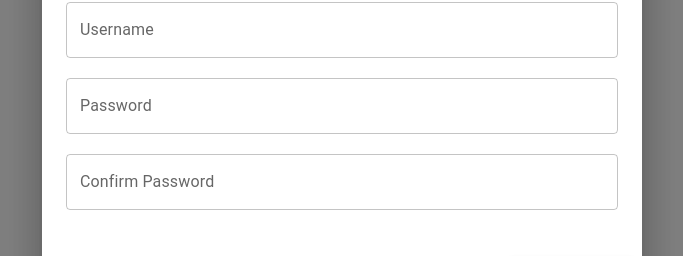
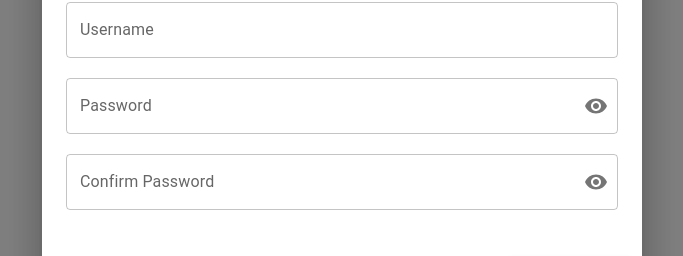
Before and after one commit to PendingUsername/my_webapp, a React (Create React App) app in the folder frontend/: page / in a window 1280 px wide. Both pictures are taken after typing "Sample", "Sample123" into the empty fields and a click on the button "CREATE USER". Shown: the part 280-536 px from the top of the page, without its empty margins (298-981 px from the left). Built offline with nearby package versions, Linux system fonts and the light colour scheme.

Commit message:
showPassword added

```diff
--- a/frontend/src/components/Login.js
+++ b/frontend/src/components/Login.js
@@ -12,7 +12,10 @@ import {
   DialogTitle,
   DialogContent,
   DialogActions,
+  IconButton,
+  InputAdornment,
 } from '@mui/material';
+import { Visibility, VisibilityOff } from '@mui/icons-material';
 import { useTheme } from '@mui/material/styles';
 
 // Login component to handle user login and superuser creation
@@ -20,6 +23,7 @@ const Login = ({ setToken }) => {
   // State for login credentials
   const [username, setUsername] = useState('');
   const [password, setPassword] = useState('');
+  const [showPassword, setShowPassword] = useState(false);
 
   // State for superuser dialog and new superuser details
   const [isSuperuserDialogOpen, setIsSuperuserDialogOpen] = useState(false);
@@ -28,6 +32,8 @@ const Login = ({ setToken }) => {
     newPassword: '',
     confirmPassword: '',
   });
+  const [showNewSuperuserPassword, setShowNewSuperuserPassword] = useState(false);
+  const [showConfirmPassword, setShowConfirmPassword] = useState(false);
 
   // Use theme to apply consistent styling
   const theme = useTheme();
@@ -111,6 +117,21 @@ const Login = ({ setToken }) => {
       });
   };
 
+  // Toggle password visibility
+  const handleTogglePasswordVisibility = () => {
+    setShowPassword((prevShowPassword) => !prevShowPassword);
+  };
+
+  // Toggle new superuser password visibility
+  const handleToggleNewSuperuserPasswordVisibility = () => {
+    setShowNewSuperuserPassword((prevShowPassword) => !prevShowPassword);
+  };
+
+  // Toggle confirm password visibility
+  const handleToggleConfirmPasswordVisibility = () => {
+    setShowConfirmPassword((prevShowPassword) => !prevShowPassword);
+  };
+
   return (
     <div style={{ display: 'flex', justifyContent: 'center', alignItems: 'center', height: '100vh' }}>
       <Paper
@@ -134,23 +155,35 @@ const Login = ({ setToken }) => {
           variant="outlined"
           fullWidth
           value={username}
-          onChange={(e) => setUsername(e.target.value)} // Update username state
+          onChange={(e) => setUsername(e.target.value)}
           style={{ marginBottom: '20px' }}
         />
         <TextField
-          type="password"
+          type={showPassword ? 'text' : 'password'}
           label="Password"
           variant="outlined"
           fullWidth
           value={password}
-          onChange={(e) => setPassword(e.target.value)} // Update password state
+          onChange={(e) => setPassword(e.target.value)}
           style={{ marginBottom: '30px' }}
+          InputProps={{
+            endAdornment: (
+              <InputAdornment position="end">
+                <IconButton
+                  onClick={handleTogglePasswordVisibility}
+                  edge="end"
+                >
+                  {showPassword ? <VisibilityOff /> : <Visibility />}
+                </IconButton>
+              </InputAdornment>
+            ),
+          }}
         />
         <Box display="flex" gap="15px" marginBottom="30px">
           <Button
             variant="contained"
             color="primary"
-            onClick={handleLogin} // Trigger login function
+            onClick={handleLogin}
             fullWidth
             style={{
               padding: '12px',
@@ -161,7 +194,7 @@ const Login = ({ setToken }) => {
           <Button
             variant="outlined"
             color="secondary"
-            onClick={handleOpenSuperuserDialog} // Open superuser creation dialog
+            onClick={handleOpenSuperuserDialog}
             fullWidth
             style={{
               padding: '12px',
@@ -181,26 +214,50 @@ const Login = ({ setToken }) => {
             variant="outlined"
             fullWidth
             value={newSuperuserDetails.newUsername}
-            onChange={(e) => handleSuperuserInputChange('newUsername', e.target.value)} // Update new superuser username
+            onChange={(e) => handleSuperuserInputChange('newUsername', e.target.value)}
             style={{ marginBottom: '20px' }}
           />
           <TextField
-            type="password"
+            type={showNewSuperuserPassword ? 'text' : 'password'}
             label="Password"
             variant="outlined"
             fullWidth
             value={newSuperuserDetails.newPassword}
-            onChange={(e) => handleSuperuserInputChange('newPassword', e.target.value)} // Update new superuser password
+            onChange={(e) => handleSuperuserInputChange('newPassword', e.target.value)}
             style={{ marginBottom: '20px' }}
+            InputProps={{
+              endAdornment: (
+                <InputAdornment position="end">
+                  <IconButton
+                    onClick={handleToggleNewSuperuserPasswordVisibility}
+                    edge="end"
+                  >
+                    {showNewSuperuserPassword ? <VisibilityOff /> : <Visibility />}
+                  </IconButton>
+                </InputAdornment>
+              ),
+            }}
           />
           <TextField
-            type="password"
+            type={showConfirmPassword ? 'text' : 'password'}
             label="Confirm Password"
             variant="outlined"
             fullWidth
             value={newSuperuserDetails.confirmPassword}
-            onChange={(e) => handleSuperuserInputChange('confirmPassword', e.target.value)} // Update password confirmation
+            onChange={(e) => handleSuperuserInputChange('confirmPassword', e.target.value)}
             style={{ marginBottom: '20px' }}
+            InputProps={{
+              endAdornment: (
+                <InputAdornment position="end">
+                  <IconButton
+                    onClick={handleToggleConfirmPasswordVisibility}
+                    edge="end"
+                  >
+                    {showConfirmPassword ? <VisibilityOff /> : <Visibility />}
+                  </IconButton>
+                </InputAdornment>
+              ),
+            }}
           />
         </DialogContent>
         <DialogActions>
```
